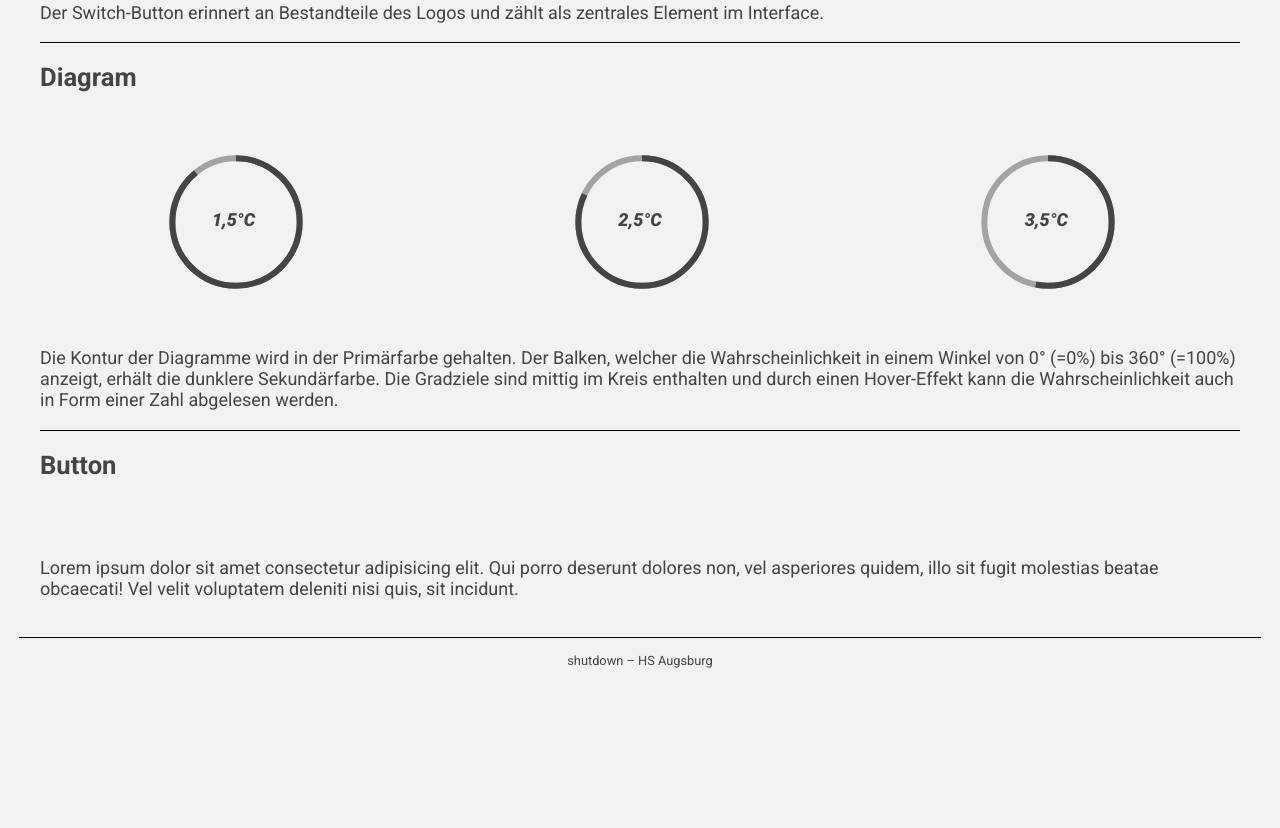
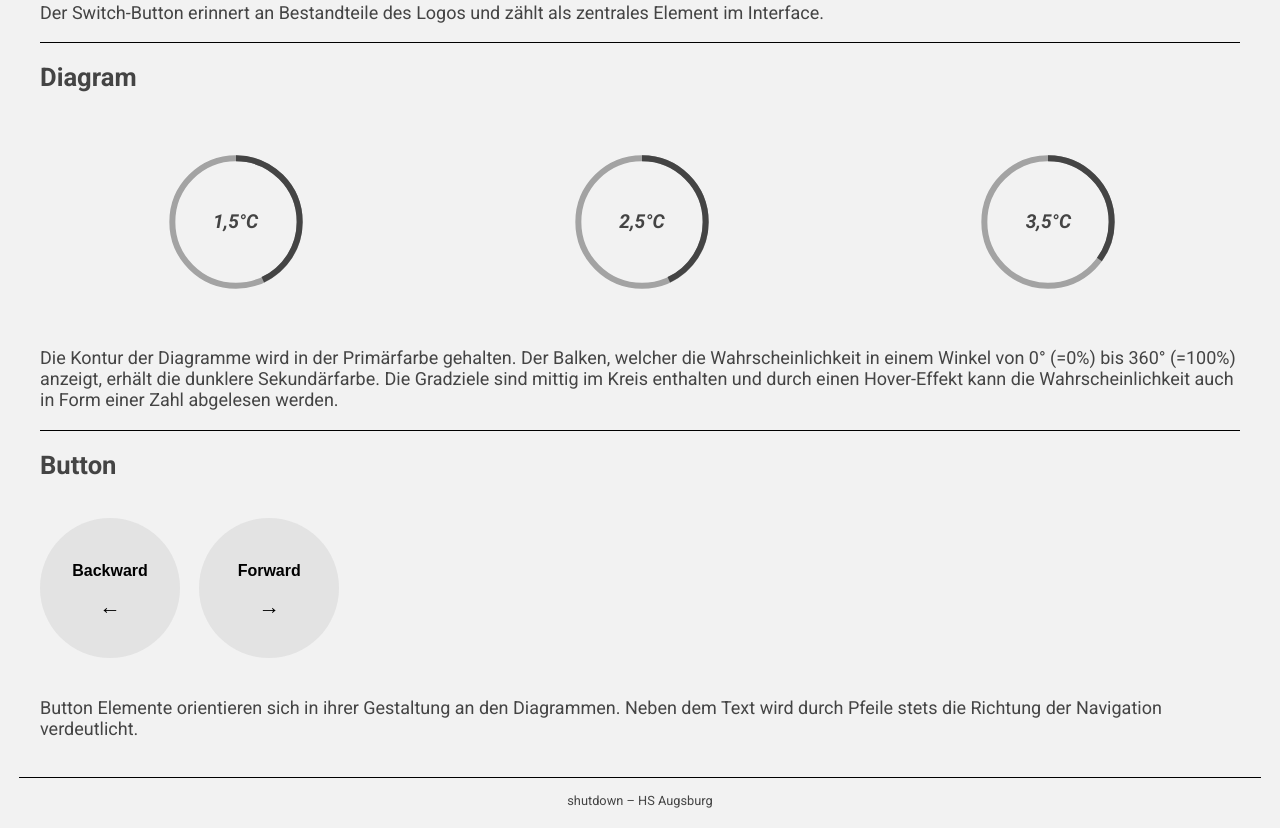
Before and after one commit to flogesell/shutdown, a Vue app in the folder frontend/: page /styleguide in a window 1280 px wide. Shown: the part 1880-2708 px from the top of the page. Before the commit the page ends 2568 px from the top, so only its background shows below. Built offline with nearby package versions, Linux system fonts and the light colour scheme.

Commit message:
added Button component

```diff
--- /dev/null
+++ b/frontend/src/components/buttons/Button.vue
@@ -0,0 +1,46 @@
+<template>
+  <button>
+      <div>
+        <h3> {{ text }}</h3>
+        <br>
+        <h2>{{ (backwards ? '&larr;' : '&rarr;') }}</h2>
+      </div>
+  </button>
+</template>
+
+<script>
+export default {
+  name: 'Button',
+  props: {
+    text: String,
+    backwards: Boolean
+  }
+}
+</script>
+
+<style lang="scss" scoped>
+@import '@/assets/styles/_config.scss';
+
+    button{
+      transition: transform .5s;
+      cursor: pointer;
+      width: 140px;
+      height: 140px;
+      border-radius: 50%;
+      border: none;
+
+      display: flex;
+      justify-content: center;
+      align-items: center;
+      background: rgba($color: $primary, $alpha: .085);
+
+      >div{
+        transform: translateY(.24em);
+      }
+
+      &:hover{
+        transform: scale(1.125);
+      }
+    }
+
+</style>
--- a/frontend/src/components/probabilityBox.vue
+++ b/frontend/src/components/probabilityBox.vue
@@ -5,7 +5,7 @@
             <path id="arc" d="M18 2.0845 a 15.9155 15.9155 0 0 1 0 31.831 a 15.9155 15.9155 0 0 1 0 -31.831" fill="none" stroke-width="1.5" :style="{ 'stroke-dasharray': percentage + ', 100' }" />
         </svg>
 
-        <p class="probability" :id="'number' + deg">{{ deg }}°C</p>
+        <h3 class="probability" :id="'number' + deg">{{ deg }}°C</h3>
     </div>
 </template>
 
@@ -40,18 +40,16 @@ export default {
         justify-content: center;
         text-align: center;
         position: relative;
-        font-family: 'Roboto', sans-serif;
     }
     #circle {
         stroke: $secondary;
     }
     #arc {
-            stroke: $primary;
-            position: absolute;
+        stroke: $primary;
+        position: absolute;
     }
     .probability {
-        font-size: 18px;
-        font-weight: 900;
+        transform: translate(2px, 2px);
         font-style: italic;
         position: absolute;
         margin: 0 auto;
--- a/frontend/src/views/Style.vue
+++ b/frontend/src/views/Style.vue
@@ -70,8 +70,10 @@
         <li id="button">
           <h2>Button</h2>
           <div class="flex">
+            <Button :text='"Backward"' :backwards='true'/>
+            <Button :text='"Forward"'/>
           </div>
-          <p>Lorem ipsum dolor sit amet consectetur adipisicing elit. Qui porro deserunt dolores non, vel asperiores quidem, illo sit fugit molestias beatae obcaecati! Vel velit voluptatem deleniti nisi quis, sit incidunt.</p>
+          <p>Button Elemente orientieren sich in ihrer Gestaltung an den Diagrammen. Neben dem Text wird durch Pfeile stets die Richtung der Navigation verdeutlicht.</p>
         </li>
       </ul>
   </div>
@@ -79,6 +81,7 @@
 
 <script>
 import CheckboxMoritz from '@/components/buttons/Switch.vue'
+import Button from '@/components/buttons/Button.vue'
 
 import ProbabilityBox from '@/components/probabilityBox.vue'
 
@@ -93,6 +96,7 @@ export default {
   name: 'App',
   components: {
     CheckboxMoritz,
+    Button,
     ProbabilityBox,
     FlagIcon,
     GlobeIcon,
```
